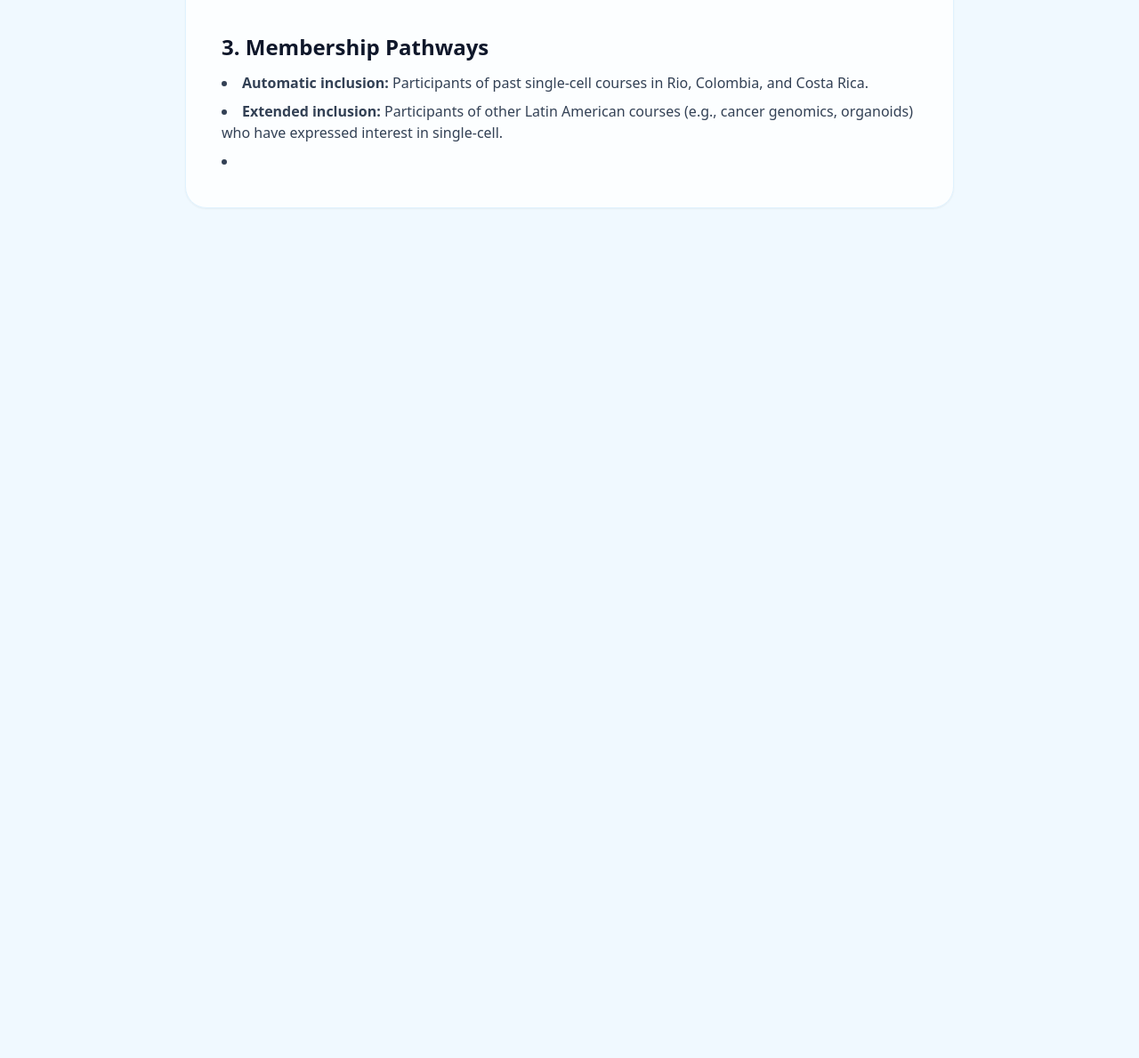
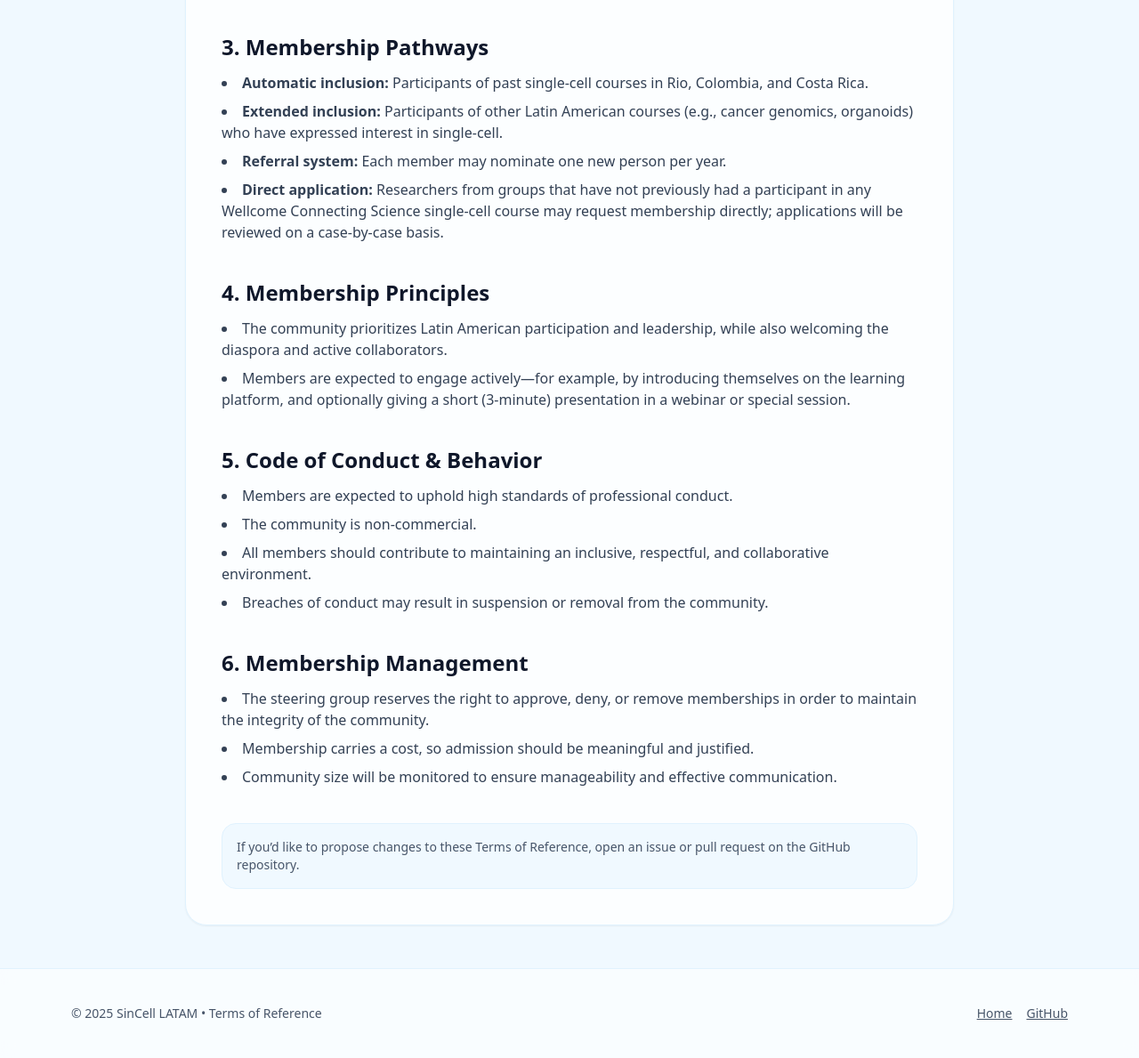
Before and after one commit to WCSCourses/Single_Cell_Community, a plain HTML site: page terms.html in a window 1280 px wide. Shown: the part 866-2055 px from the top of the page at 89% size. Before the commit the page ends 1148 px from the top, so only its background shows below. Drawn offline with nearby package versions, Linux system fonts and the light colour scheme.

Commit message:
Update terms.html

```diff
--- a/terms.html
+++ b/terms.html
@@ -90,4 +90,71 @@
         <ul class="list-disc list-inside space-y-2 text-slate-700">
           <li><span class="font-semibold">Automatic inclusion:</span> Participants of past single-cell courses in Rio, Colombia, and Costa Rica.</li>
           <li><span class="font-semibold">Extended inclusion:</span> Participants of other Latin American courses (e.g., cancer genomics, organoids) who have expressed interest in single-cell.</li>
-          <li><span class
+          <li><span class="font-semibold">Referral system:</span> Each member may nominate one new person per year.</li>
+          <li><span class="font-semibold">Direct application:</span> Researchers from groups that have not previously had a participant in any Wellcome Connecting Science single-cell course may request membership directly; applications will be reviewed on a case-by-case basis.</li>
+        </ul>
+      </section>
+
+      <section class="mt-10 space-y-3">
+        <h2 class="text-2xl font-bold">4. Membership Principles</h2>
+        <ul class="list-disc list-inside space-y-2 text-slate-700">
+          <li>The community prioritizes Latin American participation and leadership, while also welcoming the diaspora and active collaborators.</li>
+          <li>Members are expected to engage actively—for example, by introducing themselves on the learning platform, and optionally giving a short (3-minute) presentation in a webinar or special session.</li>
+        </ul>
+      </section>
+
+      <section class="mt-10 space-y-3">
+        <h2 class="text-2xl font-bold">5. Code of Conduct &amp; Behavior</h2>
+        <ul class="list-disc list-inside space-y-2 text-slate-700">
+          <li>Members are expected to uphold high standards of professional conduct.</li>
+          <li>The community is non-commercial.</li>
+          <li>All members should contribute to maintaining an inclusive, respectful, and collaborative environment.</li>
+          <li>Breaches of conduct may result in suspension or removal from the community.</li>
+        </ul>
+      </section>
+
+      <section class="mt-10 space-y-3">
+        <h2 class="text-2xl font-bold">6. Membership Management</h2>
+        <ul class="list-disc list-inside space-y-2 text-slate-700">
+          <li>The steering group reserves the right to approve, deny, or remove memberships in order to maintain the integrity of the community.</li>
+          <li>Membership carries a cost, so admission should be meaningful and justified.</li>
+          <li>Community size will be monitored to ensure manageability and effective communication.</li>
+        </ul>
+      </section>
+
+      <div class="mt-10 p-4 rounded-2xl border border-sky-100 bg-sky-50">
+        <p class="text-sm text-slate-600">
+          If you’d like to propose changes to these Terms of Reference, open an issue or pull request on the GitHub repository.
+        </p>
+      </div>
+    </div>
+  </main>
+
+  <!-- Footer -->
+  <footer class="border-t border-sky-100 bg-white/60 backdrop-blur">
+    <div class="max-w-6xl mx-auto px-4 py-10 text-sm text-slate-600 flex flex-col md:flex-row items-center justify-between gap-4">
+      <p>© <span id="year"></span> SinCell LATAM • Terms of Reference</p>
+      <div class="flex items-center gap-4">
+        <a href="index.html" class="underline hover:text-sky-800">Home</a>
+        <a href="https://github.com/WCSCourses/Single_Cell_Community" target="_blank" rel="noreferrer" class="underline hover:text-sky-800">
+          GitHub
+        </a>
+      </div>
+    </div>
+  </footer>
+
+  <script>
+    document.getElementById('year').textContent = new Date().getFullYear();
+    const d = new Date();
+    const fmt = d.toLocaleDateString(undefined, { year: 'numeric', month: 'long', day: 'numeric' });
+    document.getElementById('updated').textContent = fmt;
+
+    const header = document.querySelector('header');
+    const elevateOnScroll = () => {
+      if (window.scrollY > 10) header.classList.add('elevate');
+      else header.classList.remove('elevate');
+    };
+    document.addEventListener('scroll', elevateOnScroll);
+  </script>
+</body>
+</html>
```
